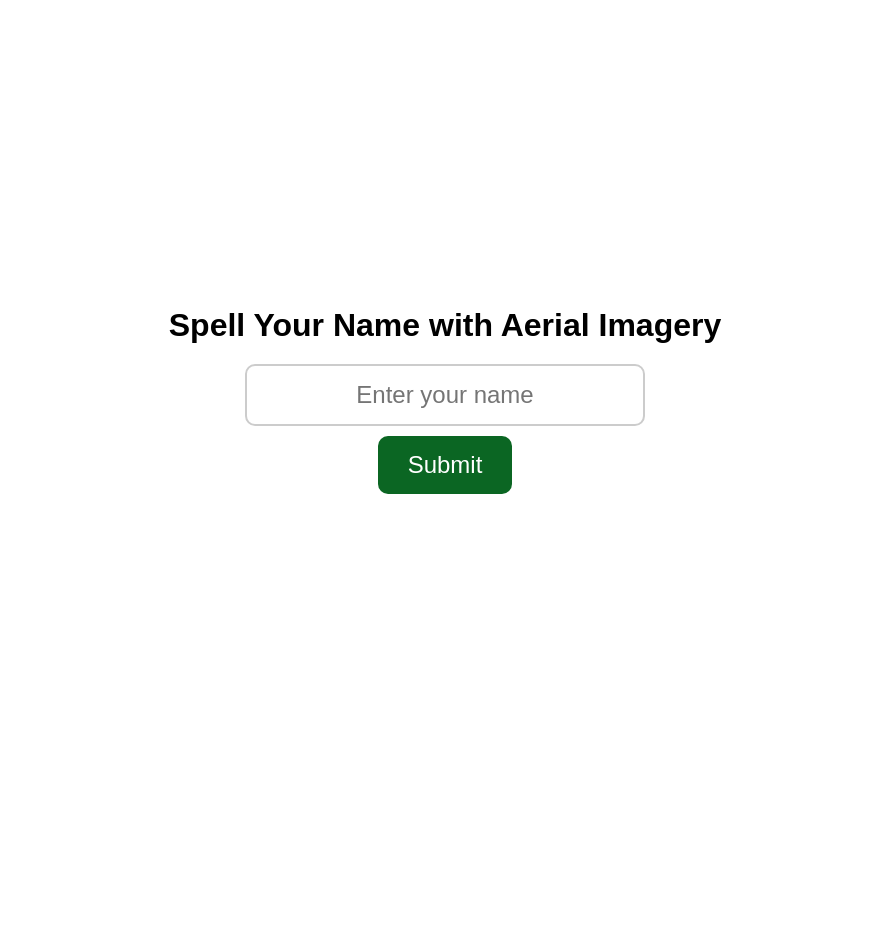
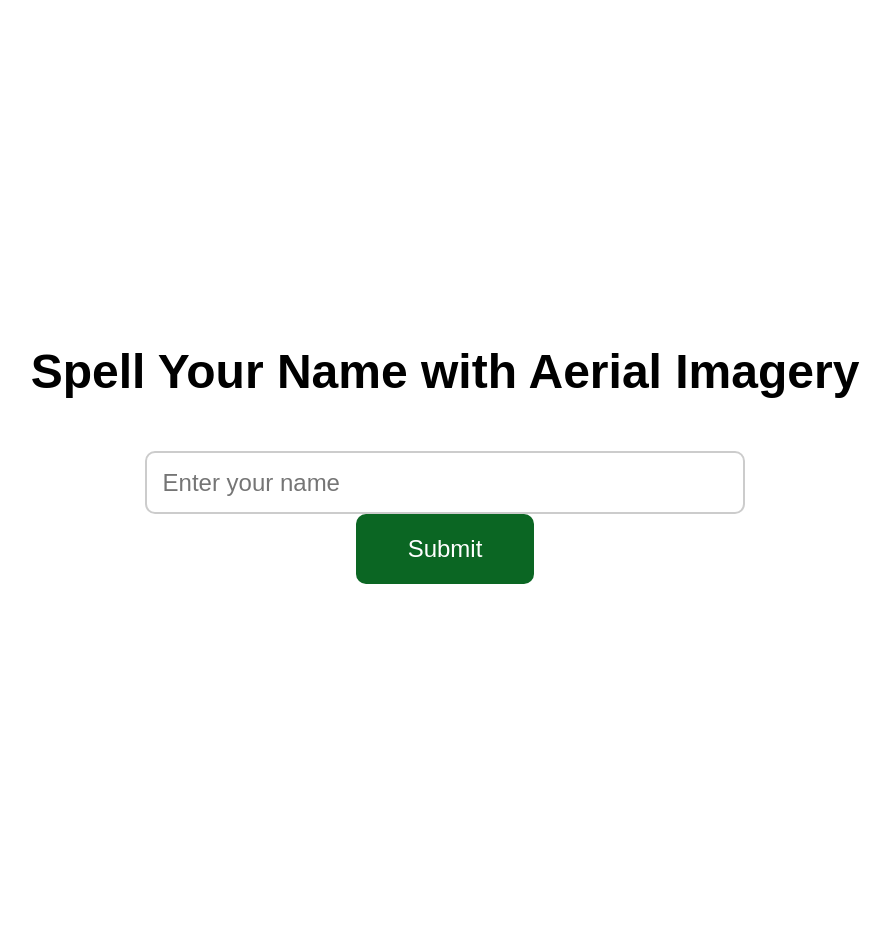
Before and after one commit to PatFrdnnd/sentname, a Flask app: page / in a window 1280 px wide. Shown: the whole page, without its empty margins (195-1085 px from the left). Before the commit the page ends 494 px from the top, so only its background shows below. Run offline with Flask 3, Linux system fonts and the light colour scheme.

Commit message:
Update index.html

```diff
--- a/templates/index.html
+++ b/templates/index.html
@@ -15,18 +15,18 @@
             font-family: Arial, sans-serif;
             text-align: center;
             width: 100%;
-            height: 100vh;
-            overflow: hidden; /* Prevent scrolling */
+            min-height: 100vh;
+            overflow-x: hidden;
             display: flex;
             flex-direction: column;
             align-items: center;
             justify-content: center;
-            padding: 20px;
+            padding: 5%;
         }
 
         h1 {
-            font-size: 2rem;
-            margin-bottom: 20px;
+            font-size: clamp(2rem, 5vw, 3rem);
+            margin-bottom: 5%;
         }
 
         /* Form styling */
@@ -34,24 +34,22 @@
             display: flex;
             flex-direction: column;
             align-items: center;
-            justify-content: center;
             width: 100%;
+            gap: 5%;
         }
 
         input[type="text"] {
-            width: 50%;
-            max-width: 400px;
-            padding: 15px;
-            font-size: 1.5rem;
+            width: 90%;
+            max-width: 600px;
+            padding: 1.5%;
+            font-size: clamp(1rem, 3vw, 1.5rem);
             border: 2px solid #ccc;
             border-radius: 10px;
-            text-align: center;
-            margin-bottom: 10px;
         }
 
         button {
-            padding: 15px 30px;
-            font-size: 1.5rem;
+            padding: 2% 5%;
+            font-size: clamp(1rem, 3vw, 1.5rem);
             background-color: #0B6623;
             color: white;
             border: none;
@@ -63,21 +61,17 @@
         .name-images {
             display: flex;
             justify-content: center;
-            align-items: center;
+            gap: 2%;
             flex-wrap: nowrap;
-            gap: 10px;
-            width: 80%;
-            max-width: 100vw;
             overflow-x: auto;
-            white-space: nowrap;
-            margin-top: 20px;
+            max-width: 100%;
+            margin-top: 5%;
         }
 
         /* Image scaling */
         .name-images img {
-            width: auto;
-            height: 10vh;
-            max-height: 100px;
+            width: clamp(50px, 8vw, 100px);
+            height: auto;
             border: 3px solid black;
             border-radius: 3px;
         }
```
